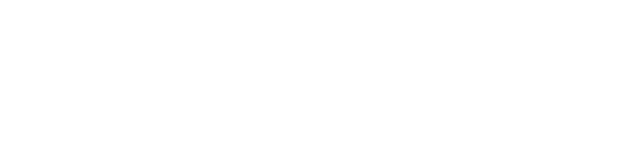
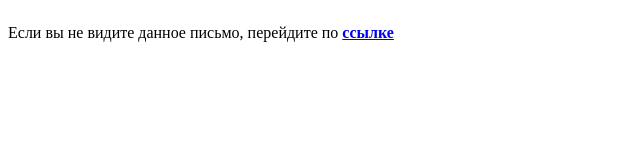
Before and after one commit to IoanKing/488893-play-html-1, a plain HTML site: page 2-welcome/index.html in a window 1280 px wide. Shown: the whole page, without its empty margins (0-640 px from the left). Drawn offline with Linux system fonts and the light colour scheme.

Commit message:
Fix current changes

```diff
--- a/2-welcome/index.html
+++ b/2-welcome/index.html
@@ -9,6 +9,20 @@
     <title>Welcome to PlayHTML</title>
   </head>
   <body>
-
+    <div>
+      <table width="100%" cellspacing="0" cellpadding="0" border="0">
+        <tr>
+          <td>
+            <table cellpadding="0" cellspacing="0" border="0" width="100%">
+              <tr>
+                <td>
+                  <p>Если вы не видите данное письмо, перейдите по <a target="_blank" href="#"><b>ссылке</b></a></p>
+                </td>
+              </tr>
+            </table>
+          </td>
+        </tr>
+    </table>
+    </div>
   </body>
 </html>
```
Also changed, not shown: 3-promo/index.html (+15 -1 lines).
